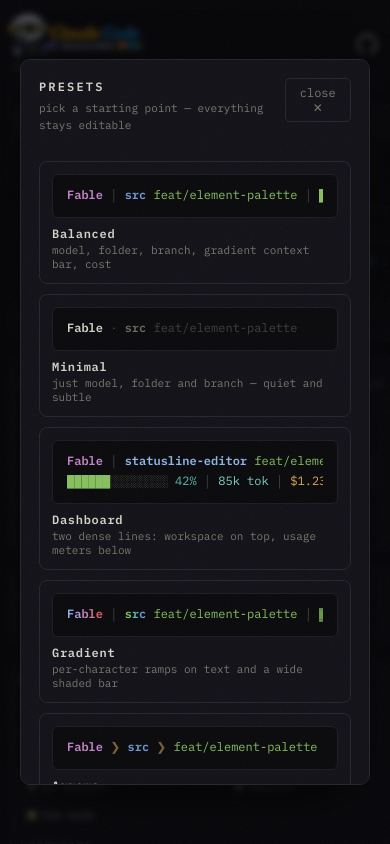
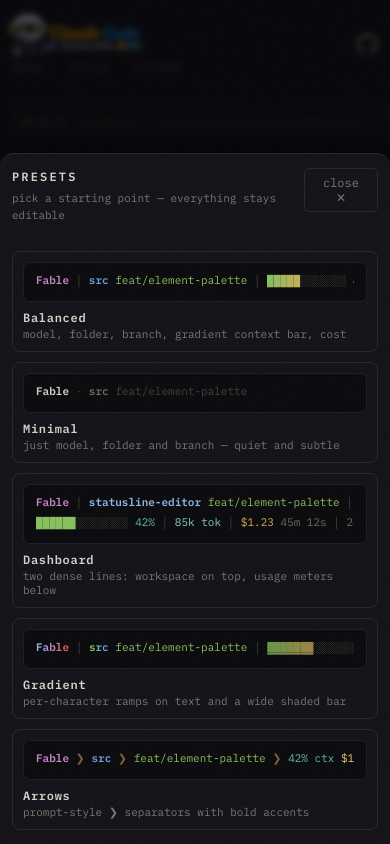
Before and after one commit to azekyoo/claude-code-status-line-editor, a React (Vite) app: page / in a window 390 px wide. Shown: the top 844 px of the page. Built offline with nearby package versions, Linux system fonts and the light colour scheme.

Commit message:
Make the preset gallery a bottom sheet on small screens
First-visit surface on mobile: full-width sheet anchored to the bottom
with safe-area padding, tighter card and strip spacing.

```diff
--- a/src/styles.css
+++ b/src/styles.css
@@ -737,6 +737,29 @@ input {
   letter-spacing: 0.06em;
 }
 
+@media (max-width: 640px) {
+  .preset-overlay {
+    padding: 0;
+    align-items: flex-end;
+  }
+  .preset-modal {
+    width: 100%;
+    max-height: 92vh;
+    border-radius: 14px 14px 0 0;
+    border-left: none;
+    border-right: none;
+    border-bottom: none;
+    padding: 14px 12px calc(14px + env(safe-area-inset-bottom));
+  }
+  .preset-card {
+    padding: 10px;
+  }
+  .preset-strip {
+    padding: 8px 10px;
+    font-size: 11px;
+  }
+}
+
 .preset-desc {
   color: var(--ink-dim);
   font-size: 11px;
```
